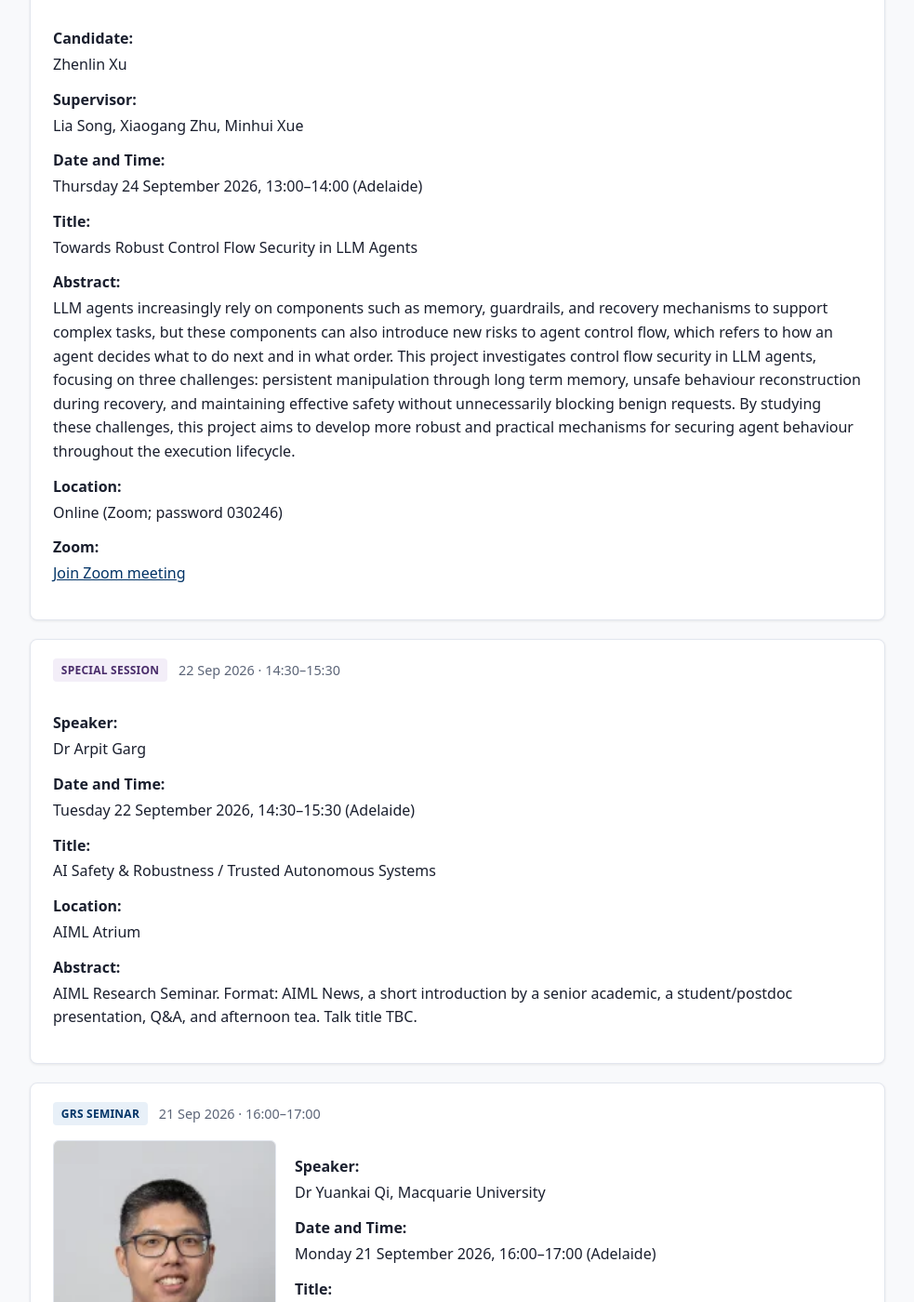
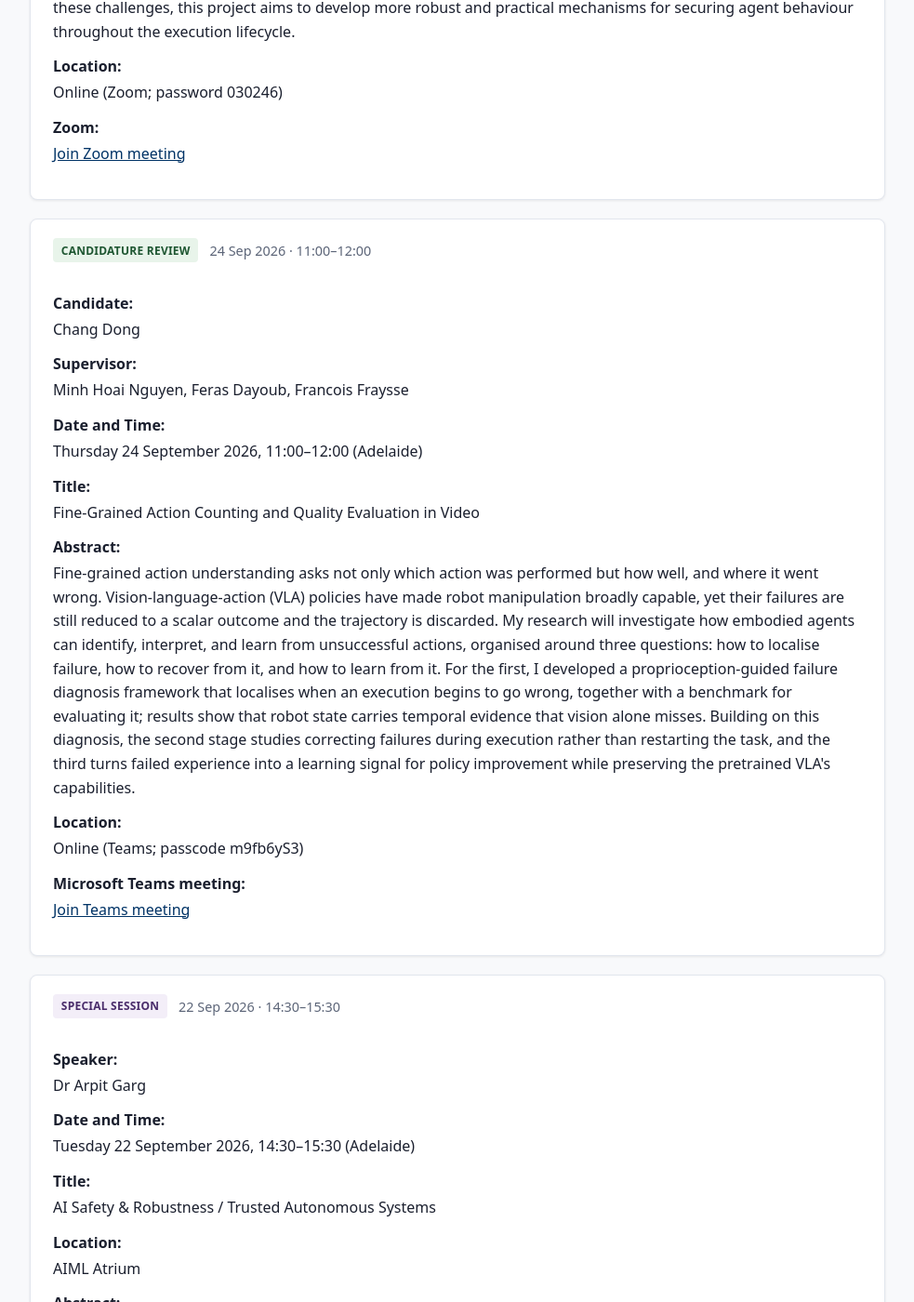
Before and after one commit to ht-timchen/Adelaide-CSIT-GRC, a Jekyll site: the page built from past-seminars.md, in a window 1280 px wide and 1400 px high, scrolled down 3443 px. Shown: the whole window at 93% size, without its empty margins (148-1131 px from the left). Built offline with Jekyll 4.4.1, drawn with Linux system fonts in a browser that asks for light colours; some of the changed text lies outside the part shown.

Commit message:
Replace GRS Week 10 with Ana Stanescu's online talk.
Co-authored-by: Cursor <cursoragent@cursor.com>

```diff
--- a/_data/seminars.yml
+++ b/_data/seminars.yml
@@ -579,6 +579,19 @@ seminars:
       AIML Research Seminar. Format: AIML News, a short introduction by a senior academic, a student/postdoc presentation, Q&A, and afternoon tea. Talk title TBC.
     status: scheduled
 
+  - id: candidature-review-2026-09-24-dong
+    type: candidature_review
+    candidate: "Chang Dong"
+    supervisor: "Minh Hoai Nguyen, Feras Dayoub, Francois Fraysse"
+    date: 2026-09-24
+    time: "11:00–12:00"
+    title: "Fine-Grained Action Counting and Quality Evaluation in Video"
+    abstract: |
+      Fine-grained action understanding asks not only which action was performed but how well, and where it went wrong. Vision-language-action (VLA) policies have made robot manipulation broadly capable, yet their failures are still reduced to a scalar outcome and the trajectory is discarded. My research will investigate how embodied agents can identify, interpret, and learn from unsuccessful actions, organised around three questions: how to localise failure, how to recover from it, and how to learn from it. For the first, I developed a proprioception-guided failure diagnosis framework that localises when an execution begins to go wrong, together with a benchmark for evaluating it; results show that robot state carries temporal evidence that vision alone misses. Building on this diagnosis, the second stage studies correcting failures during execution rather than restarting the task, and the third turns failed experience into a learning signal for policy improvement while preserving the pretrained VLA's capabilities.
+    teams_url: "https://teams.microsoft.com/meet/430383746047601?p=345MfP2cm9hNSMgU23"
+    location: "Online (Teams; passcode m9fb6yS3)"
+    status: scheduled
+
   - id: candidature-review-2026-09-24-xu
     type: candidature_review
     candidate: "Zhenlin Xu"
@@ -605,8 +618,10 @@ seminars:
     location: "Online (Zoom; password 838912)"
     status: scheduled
 
-  - id: special-2026-09-28-ive-stanescu
-    type: special
+  - id: hdr-2026-09-28-series-11
+    type: hdr_seminar
+    series: hdr-2026
+    session_number: 10
     title: "Intelligent AR Guidance for Physical Tasks"
     speaker: "Dr Ana Stanescu, Graz University of Technology"
     date: 2026-09-28
@@ -615,23 +630,10 @@ seminars:
     image: "/assets/seminars/special-2026-09-28-ive-stanescu.jpg"
     image_alt: "IVE Seminar poster — Intelligent AR Guidance for Physical Tasks, Monday 28 September 1:00pm. Speaker Dr Ana Stanescu, Graz University of Technology."
     abstract: |
-      The talk covers making AR tutorials state-aware and interactive instead of relying on pre-recorded steps and manual progression. The approach uses computer vision to detect object configuration, track user progress, and catch assembly errors, so the AR guidance can auto-advance instructions and give corrective feedback.
+      GRS Series — Week 10 of 15 (online only; replacing Professor Claudia Szabo). The talk covers making AR tutorials state-aware and interactive instead of relying on pre-recorded steps and manual progression. The approach uses computer vision to detect object configuration, track user progress, and catch assembly errors, so the AR guidance can auto-advance instructions and give corrective feedback.
     bio: |
       Ana Stanescu is a postdoc researcher who did her undergraduate, graduate, and PhD (with distinction, 2025) at Graz University of Technology. She works on AR instructional systems for everyday tasks. She recently moved to Adelaide University as an Erwin Schroedinger Fellow of the Austrian Science Fund, researching reliable and transparent AI-based AR instructions.
     online_url: "https://adelaide.zoom.us/j/82640278384?pwd=cNirpf7n0fnXP3AGnbjcSdwiQ62Vm8.1"
-    status: scheduled
-
-  - id: hdr-2026-09-28-series-11
-    type: hdr_seminar
-    series: hdr-2026
-    session_number: 10
-    title: "AI driven decision making in complex systems"
-    speaker: "Professor Claudia Szabo"
-    date: 2026-09-28
-    time: "16:00–17:00"
-    location: "CE: Ingkarni Wardli 5.57 (IW5.57); ML: Mawson Lakes Building J, J2-15"
-    abstract: |
-      GRS Series — Week 10 of 15.
     status: scheduled
 
   - id: hdr-2026-10-05-series-12
```
